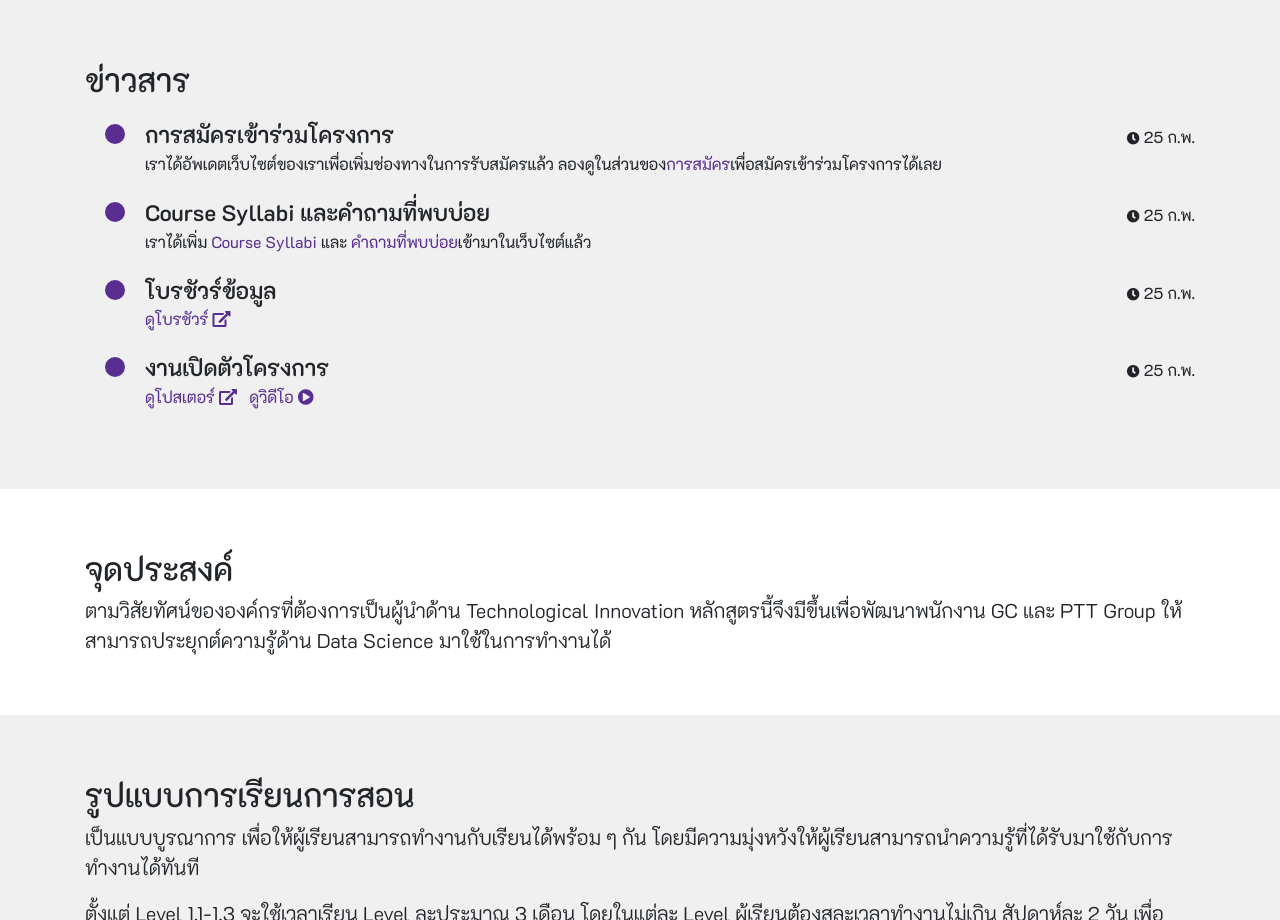
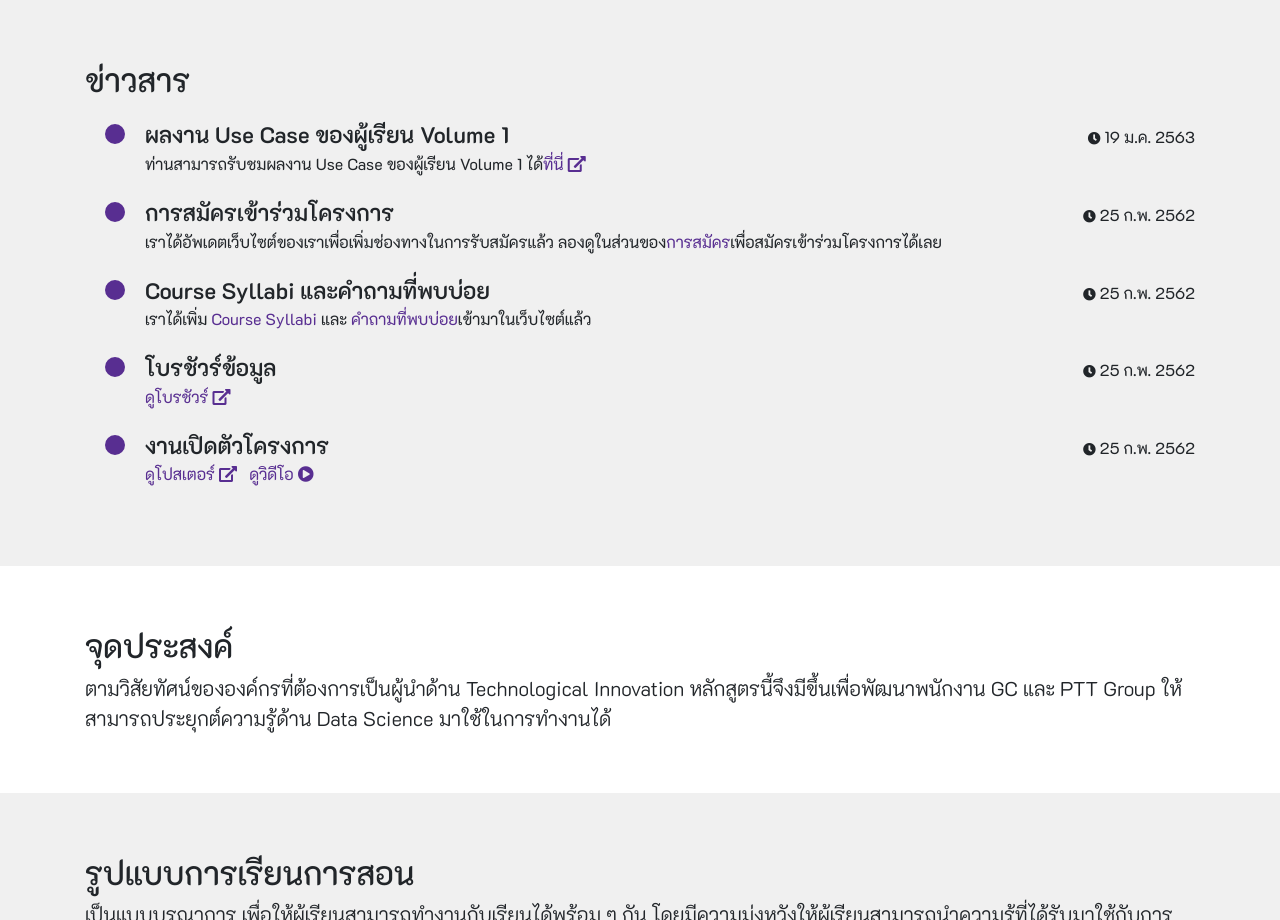
Before and after one commit to gc-vistec/gc-vistec.github.io, a Vue app: page / in a window 1280 px wide. Shown: the part 800-1720 px from the top of the page. Built offline with nearby package versions, Linux system fonts and the light colour scheme; what vue-scrollactive would draw is missing.

Commit message:
Update with newsletter

```diff
--- a/src/components/Home/News.vue
+++ b/src/components/Home/News.vue
@@ -22,24 +22,29 @@ export default {
     return {
       announcements: [
         {
+          title: 'ผลงาน Use Case ของผู้เรียน Volume 1',
+          content: 'ท่านสามารถรับชมผลงาน Use Case ของผู้เรียน Volume 1 ได้<a href="/static/newsletter-17012020.pdf" target="_blank">ที่นี่ <i class="fas fa-external-link-alt"></i></a>',
+          datetime: '19 ม.ค. 2563'
+        },
+        {
           title: 'การสมัครเข้าร่วมโครงการ',
           content: 'เราได้อัพเดตเว็บไซต์ของเราเพื่อเพิ่มช่องทางในการรับสมัครแล้ว ลองดูในส่วนของ<a href="#application">การสมัคร</a>เพื่อสมัครเข้าร่วมโครงการได้เลย',
-          datetime: '25 ก.พ.'
+          datetime: '25 ก.พ. 2562'
         },
         {
           title: 'Course Syllabi และคำถามที่พบบ่อย',
           content: 'เราได้เพิ่ม <a href="#curriculum">Course Syllabi</a> และ <a href="#contact">คำถามที่พบบ่อย</a>เข้ามาในเว็บไซต์แล้ว',
-          datetime: '25 ก.พ.'
+          datetime: '25 ก.พ. 2562'
         },
         {
           title: 'โบรชัวร์ข้อมูล',
           content: '<a href="/static/informationbrochure.pdf" target="_blank">ดูโบรชัวร์ <i class="fas fa-external-link-alt"></i></a>',
-          datetime: '25 ก.พ.'
+          datetime: '25 ก.พ. 2562'
         },
         {
           title: 'งานเปิดตัวโครงการ',
           content: '<a href="' + require('../../assets/dex-spark-poster.jpg') + '" target="_blank">ดูโปสเตอร์ <i class="fas fa-external-link-alt"></i></a> <a class="ml-2" href="https://vistec-my.sharepoint.com/:v:/g/personal/pasita_c_vistec_ac_th/Ee0mdEChl95JqknMvTSIFGQBUWyYXanrHheUr2ts2HO3SQ?e=fySbrt" target="_blank">ดูวิดีโอ <i class="fas fa-play-circle"></i></a>',
-          datetime: '25 ก.พ.'
+          datetime: '25 ก.พ. 2562'
         }
       ]
     }
```
Also changed, not shown: 1 other file (tests, documents, lock files or other folders).
